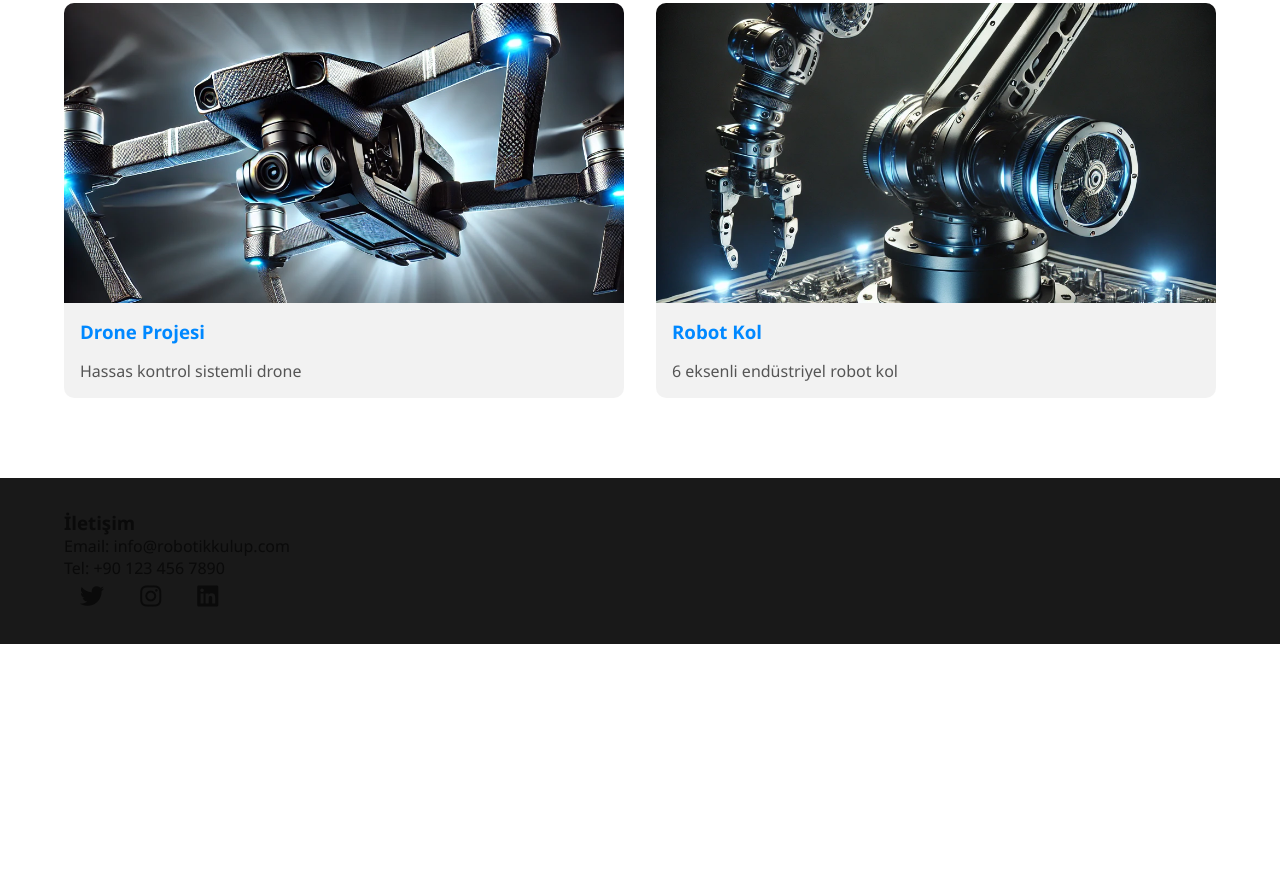
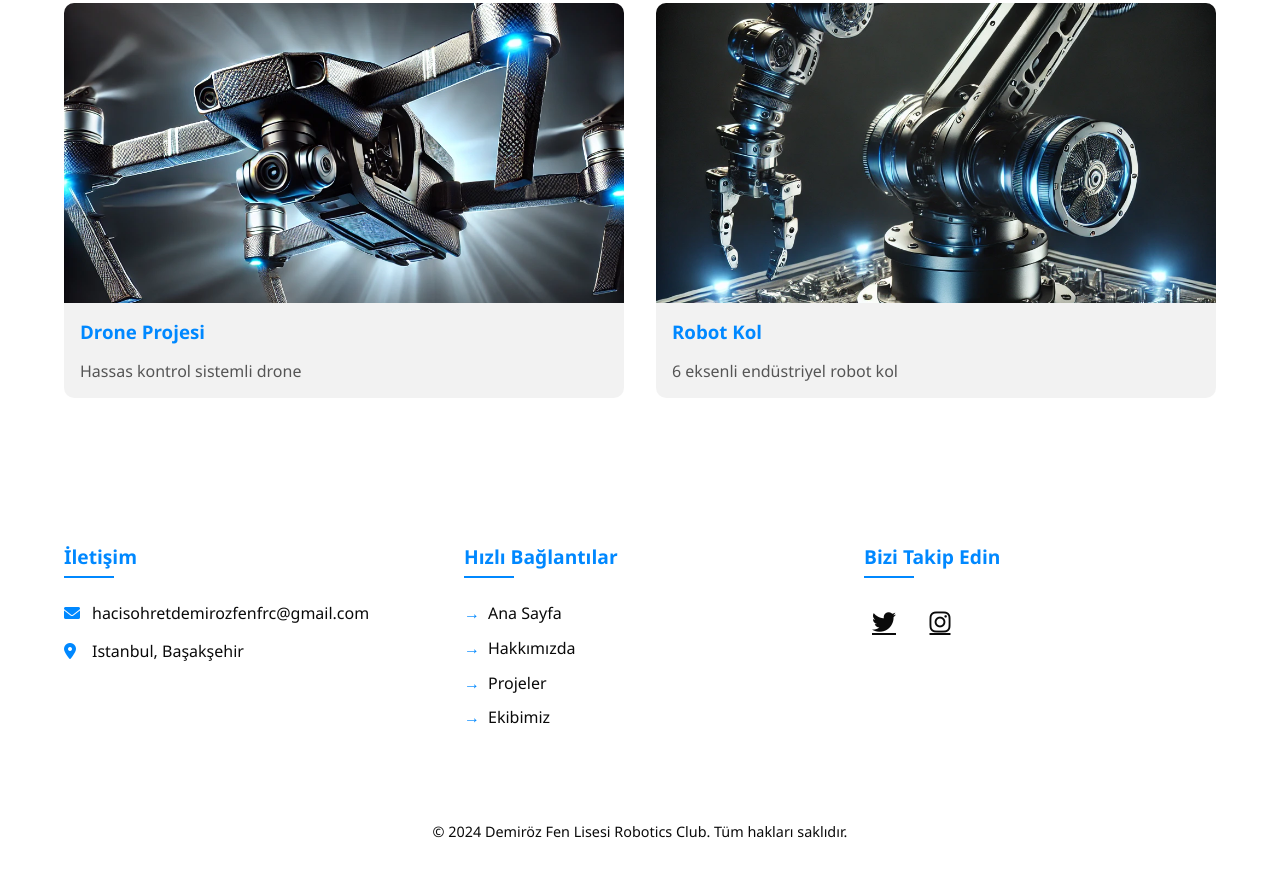
Before and after one commit to JuniorProgrammerHi/Demiroz-Robotics, a plain HTML site: page index.html in a window 1280 px wide. Shown: the part 1584-2457 px from the top of the page. Before the commit the page ends 2228 px from the top, so only its background shows below. Drawn offline with Linux system fonts and the light colour scheme.

Commit message:
Fix: Improve footer link hover effects - Change to inline-flex, add width:fit-content, add arrow animation

```diff
--- a/index.html
+++ b/index.html
@@ -66,15 +66,33 @@
 
     <footer>
         <div class="footer-content">
-            <div class="footer-section">
-                <h3>İletişim</h3>
-                <p>Email: info@robotikkulup.com</p>
-                <p>Tel: +90 123 456 7890</p>
+            <div class="footer-sections">
+                <div class="footer-section">
+                    <h3>İletişim</h3>
+                    <div class="contact-info">
+                        <p><i class="fas fa-envelope"></i> hacisohretdemirozfenfrc@gmail.com</p>
+                        <p><i class="fas fa-map-marker-alt"></i> Istanbul, Başakşehir</p>
+                    </div>
+                </div>
+                <div class="footer-section">
+                    <h3>Hızlı Bağlantılar</h3>
+                    <ul class="quick-links">
+                        <li><a href="#home">Ana Sayfa</a></li>
+                        <li><a href="#hakkimizda">Hakkımızda</a></li>
+                        <li><a href="#projeler">Projeler</a></li>
+                        <li><a href="#ekibimiz">Ekibimiz</a></li>
+                    </ul>
+                </div>
+                <div class="footer-section">
+                    <h3>Bizi Takip Edin</h3>
+                    <div class="social-links">
+                        <a href="https://x.com/hsdemirozfl?s=21" target="_blank"  aria-label="Twitter"><i class="fab fa-twitter"></i></a>
+                        <a href="https://www.instagram.com/demirozrobotics?igsh=MmJvM3JycHQ4dG5h" target="_blank"  aria-label="Instagram"><i class="fab fa-instagram"></i></a>
+                    </div>
+                </div>
             </div>
-            <div class="social-links">
-                <a href="#"><i class="fab fa-twitter"></i></a>
-                <a href="#"><i class="fab fa-instagram"></i></a>
-                <a href="#"><i class="fab fa-linkedin"></i></a>
+            <div class="footer-bottom">
+                <p>&copy; 2024 Demiröz Fen Lisesi Robotics Club. Tüm hakları saklıdır.</p>
             </div>
         </div>
     </footer>
--- a/styles.css
+++ b/styles.css
@@ -80,8 +80,8 @@ body {
     align-items: center;
     justify-content: center;
     position: relative;
-    background: linear-gradient(rgba(0,0,0,0.4), rgba(0,0,0,0.4)),
-                url('robot-bg.webp') center/cover;
+    background: linear-gradient(rgba(0,0,0,0.4), rgba(0,0,0,0.4 )),
+                url('background.webp') center/cover;
 }
 
 .hero-content {
@@ -224,19 +224,147 @@ section {
 }
 
 footer {
-    background: rgba(0,0,0,0.9);
-    padding: 2rem 4rem;
+    background: var(--nav-bg);
+    padding: 4rem 4rem 2rem;
+    border-top: 1px solid rgba(255, 255, 255, 0.1);
+}
+
+.footer-content {
+    max-width: 1200px;
+    margin: 0 auto;
+}
+
+.footer-sections {
+    display: grid;
+    grid-template-columns: repeat(auto-fit, minmax(250px, 1fr));
+    gap: 3rem;
+    margin-bottom: 3rem;
+}
+
+.footer-section h3 {
+    color: var(--primary-color);
+    font-size: 1.2rem;
+    margin-bottom: 1.5rem;
+    position: relative;
+    padding-bottom: 0.5rem;
+}
+
+.footer-section h3::after {
+    content: '';
+    position: absolute;
+    left: 0;
+    bottom: 0;
+    width: 50px;
+    height: 2px;
+    background: var(--primary-color);
+}
+
+.contact-info p {
+    color: var(--text-primary);
+    margin-bottom: 1rem;
+    display: flex;
+    align-items: center;
+    gap: 0.5rem;
+}
+
+.contact-info i {
+    color: var(--primary-color);
+    width: 20px;
+}
+
+.quick-links {
+    list-style: none;
+}
+
+.quick-links li {
+    margin-bottom: 0.8rem;
+}
+
+.quick-links a {
+    color: var(--text-primary);
+    text-decoration: none;
+    transition: color 0.3s ease;
+    display: inline-flex;
+    align-items: center;
+    gap: 0.5rem;
+    width: fit-content;
+}
+
+.quick-links a::before {
+    content: '→';
+    color: var(--primary-color);
+    transition: transform 0.3s ease;
+}
+
+.quick-links a:hover {
+    color: var(--primary-color);
+}
+
+.quick-links a:hover::before {
+    transform: translateX(3px);
+}
+
+.social-links {
+    display: flex;
+    gap: 1rem;
 }
 
 .social-links a {
     color: var(--text-primary);
-    margin: 0 1rem;
     font-size: 1.5rem;
-    transition: color 0.3s ease;
+    transition: all 0.3s ease;
+    width: 40px;
+    height: 40px;
+    border-radius: 50%;
+    display: flex;
+    align-items: center;
+    justify-content: center;
+    background: rgba(255, 255, 255, 0.1);
 }
 
 .social-links a:hover {
-    color: var(--primary-color);
+    color: var(--background);
+    background: var(--primary-color);
+    transform: translateY(-3px);
+}
+
+.footer-bottom {
+    text-align: center;
+    padding-top: 2rem;
+    border-top: 1px solid rgba(255, 255, 255, 0.1);
+    color: var(--text-primary);
+    font-size: 0.9rem;
+}
+
+@media screen and (max-width: 768px) {
+    footer {
+        padding: 3rem 2rem 1.5rem;
+    }
+
+    .footer-sections {
+        gap: 2rem;
+    }
+
+    .footer-section {
+        text-align: center;
+    }
+
+    .footer-section h3::after {
+        left: 50%;
+        transform: translateX(-50%);
+    }
+
+    .contact-info p {
+        justify-content: center;
+    }
+
+    .quick-links a {
+        justify-content: center;
+    }
+
+    .social-links {
+        justify-content: center;
+    }
 }
 
 /* Theme Toggle Button Styles */
```
Also changed, not shown: background.webp (added).
